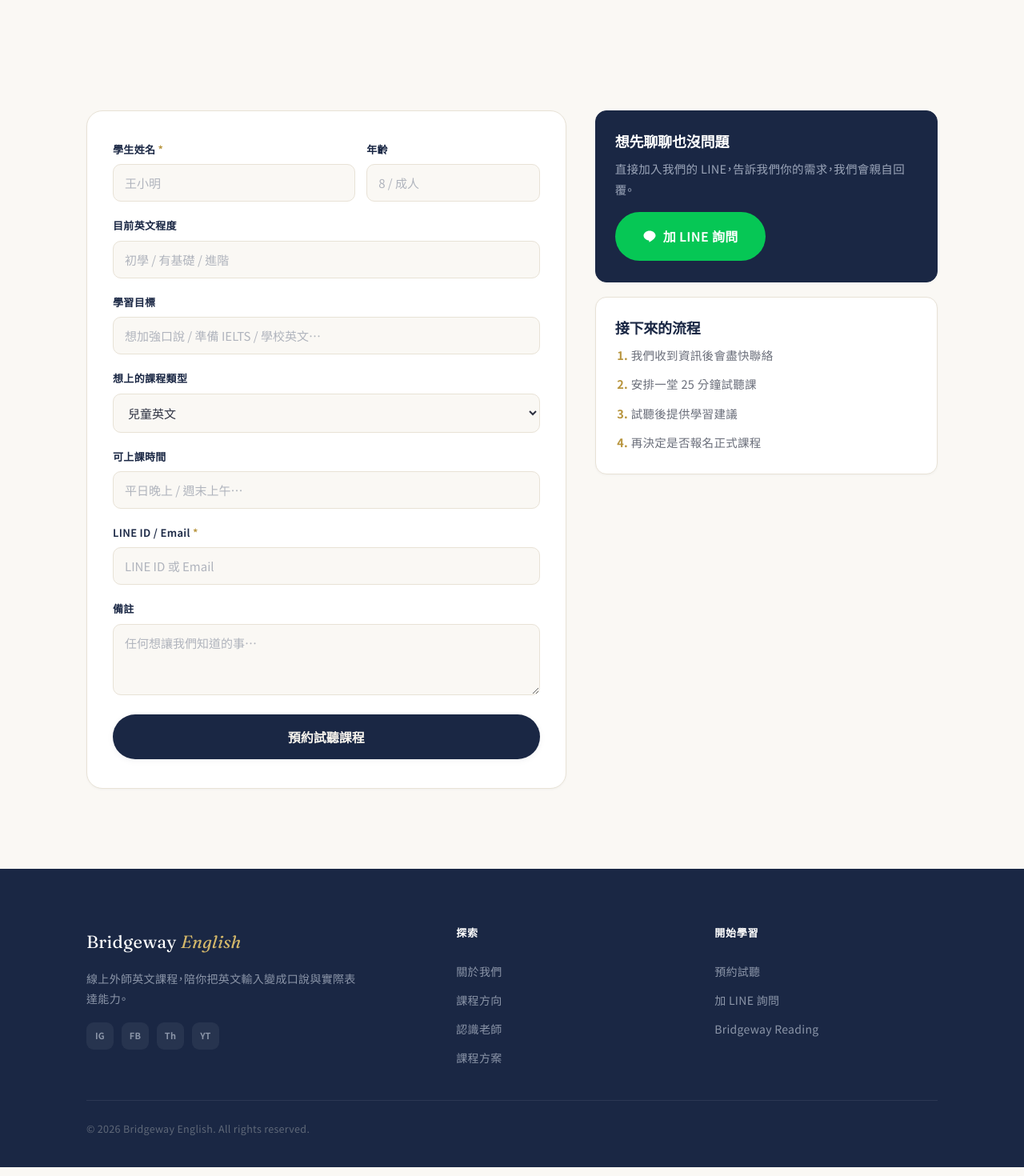
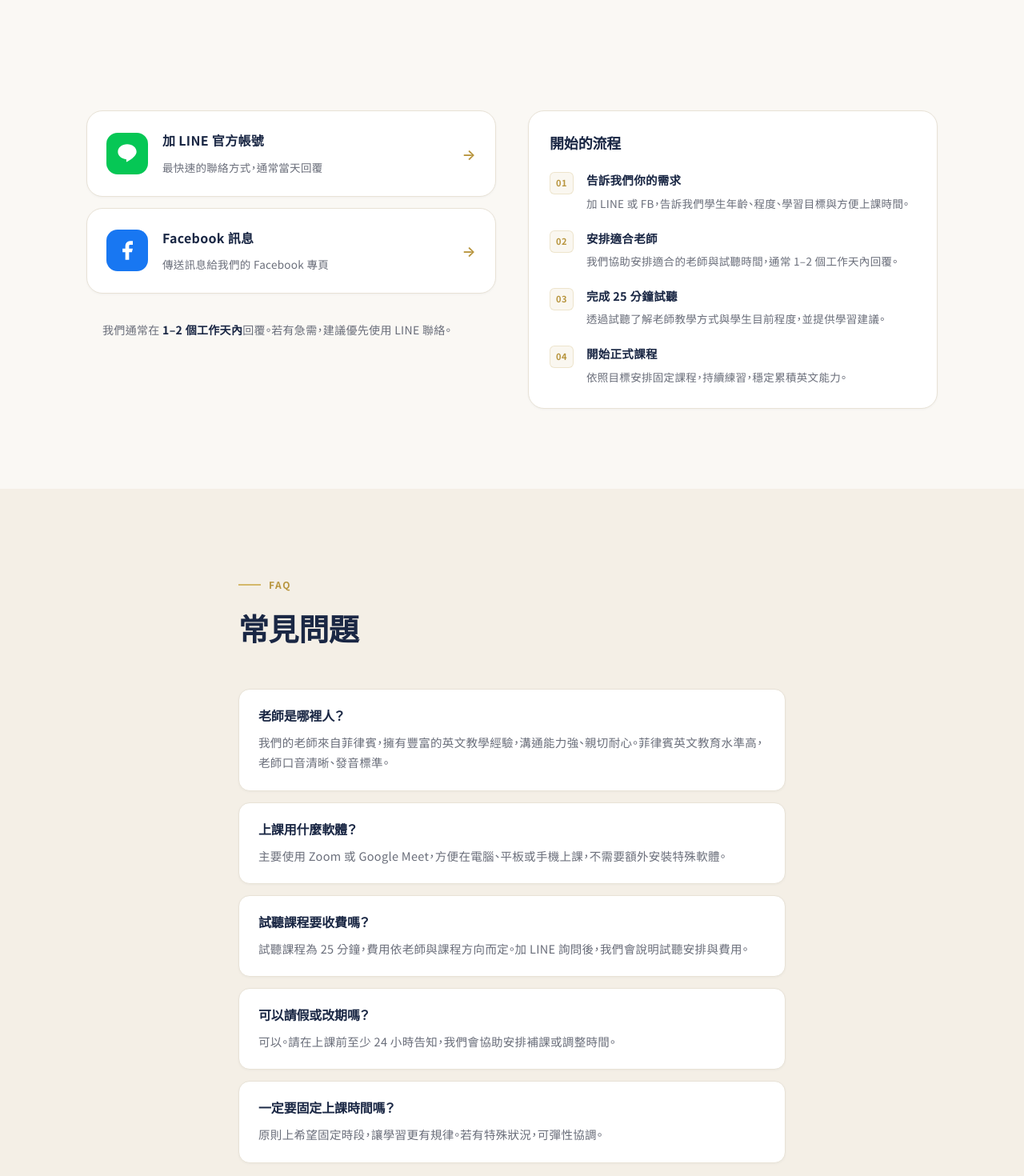
Before and after one commit to bridgewayenglish123-cpu/bridgeway-english, a Next.js app: page /contact in a window 1280 px wide. Shown: the part 340-1810 px from the top of the page at 80% size. Built offline with nearby package versions, Linux system fonts and the light colour scheme.

Commit message:
feat: hero title, remove emoji, fix teacher order, add vocab courses, footer SVG icons, contact to LINE+FB+FAQ, pricing note

```diff
--- a/app/contact/page.tsx
+++ b/app/contact/page.tsx
@@ -1,56 +1,36 @@
 "use client";
-import { useState } from "react";
 import { Reveal } from "@/components/Reveal";
 import { IcLine } from "@/components/Icons";
-import { LINE_URL } from "@/lib/data";
+import { LINE_URL, social } from "@/lib/data";
 
-const courseTypes = ["兒童英文", "成人口說", "閱讀理解", "文法寫作", "多益 / 雅思 / 托福", "商業英文", "團體課程", "還不確定"];
+const FB_URL = "https://www.facebook.com/profile.php?id=61588545042657";
+
+const steps = [
+  { n: "01", title: "告訴我們你的需求", body: "加 LINE 或 FB，告訴我們學生年齡、程度、學習目標與方便上課時間。" },
+  { n: "02", title: "安排適合老師", body: "我們協助安排適合的老師與試聽時間，通常 1–2 個工作天內回覆。" },
+  { n: "03", title: "完成 25 分鐘試聽", body: "透過試聽了解老師教學方式與學生目前程度，並提供學習建議。" },
+  { n: "04", title: "開始正式課程", body: "依照目標安排固定課程，持續練習，穩定累積英文能力。" },
+];
+
+const faqs = [
+  { q: "老師是哪裡人？", a: "我們的老師來自菲律賓，擁有豐富的英文教學經驗，溝通能力強、親切耐心。菲律賓英文教育水準高，老師口音清晰、發音標準。" },
+  { q: "上課用什麼軟體？", a: "主要使用 Zoom 或 Google Meet，方便在電腦、平板或手機上課，不需要額外安裝特殊軟體。" },
+  { q: "試聽課程要收費嗎？", a: "試聽課程為 25 分鐘，費用依老師與課程方向而定。加 LINE 詢問後，我們會說明試聽安排與費用。" },
+  { q: "可以請假或改期嗎？", a: "可以。請在上課前至少 24 小時告知，我們會協助安排補課或調整時間。" },
+  { q: "一定要固定上課時間嗎？", a: "原則上希望固定時段，讓學習更有規律。若有特殊狀況，可彈性協調。" },
+];
 
 export default function Contact() {
-  const [sent, setSent] = useState(false);
-  const [form, setForm] = useState({
-    name: "", age: "", level: "", goal: "", course: courseTypes[0], time: "", contact: "", notes: "",
-  });
-  const set = (k: string, v: string) => setForm(f => ({ ...f, [k]: v }));
-
-  const [error, setError] = useState("");
-
-  const submit = async () => {
-    if (!form.name || !form.contact) {
-      setError("請填寫姓名與聯絡方式");
-      return;
-    }
-    setError("");
-    try {
-      const body = new URLSearchParams({
-        "form-name": "contact",
-        ...form,
-      });
-      const res = await fetch("/", {
-        method: "POST",
-        headers: { "Content-Type": "application/x-www-form-urlencoded" },
-        body: body.toString(),
-      });
-      if (res.ok) {
-        setSent(true);
-      } else {
-        setError("送出失敗，請直接加 LINE 聯絡我們。");
-      }
-    } catch {
-      setError("送出失敗，請直接加 LINE 聯絡我們。");
-    }
-  };
-
   return (
     <>
       <section className="pg-hero">
         <div className="container">
           <Reveal>
-            <span className="label">BOOK A TRIAL</span>
-            <h1>預約試聽課程</h1>
+            <span className="label">CONTACT</span>
+            <h1>聯絡我們</h1>
             <p className="pg-desc">
-              填寫以下資訊，我們會協助你找到適合的老師與學習方向。
-              也歡迎直接加 LINE 詢問。
+              有任何問題，歡迎直接加 LINE 或 Facebook 聯絡我們。
+              告訴我們學生年齡、程度與學習目標，我們會親自回覆並協助安排。
             </p>
           </Reveal>
         </div>
@@ -59,123 +39,118 @@ export default function Contact() {
       <section className="section ct-section">
         <div className="container ct-grid">
           <Reveal>
-            <div className="ct-form">
-              {sent ? (
-                <div className="ct-ok">
-                  <div className="ct-ok-icon">✓</div>
-                  <h2>已收到你的資訊</h2>
-                  <p>我們會盡快與你聯絡，協助安排試聽課程。</p>
+            <div className="ct-channels">
+              <a href={LINE_URL} target="_blank" rel="noopener noreferrer" className="ct-channel ct-line">
+                <div className="ct-ch-icon">
+                  <IcLine size={28} />
                 </div>
-              ) : (
-                <div className="ct-fields">
-                  <div className="ct-row">
-                    <Fld label="學生姓名" req>
-                      <input value={form.name} onChange={e => set("name", e.target.value)} placeholder="王小明" />
-                    </Fld>
-                    <Fld label="年齡">
-                      <input value={form.age} onChange={e => set("age", e.target.value)} placeholder="8 / 成人" />
-                    </Fld>
-                  </div>
-                  <Fld label="目前英文程度">
-                    <input value={form.level} onChange={e => set("level", e.target.value)} placeholder="初學 / 有基礎 / 進階" />
-                  </Fld>
-                  <Fld label="學習目標">
-                    <input value={form.goal} onChange={e => set("goal", e.target.value)} placeholder="想加強口說 / 準備 IELTS / 學校英文…" />
-                  </Fld>
-                  <Fld label="想上的課程類型">
-                    <select value={form.course} onChange={e => set("course", e.target.value)}>
-                      {courseTypes.map(c => <option key={c}>{c}</option>)}
-                    </select>
-                  </Fld>
-                  <Fld label="可上課時間">
-                    <input value={form.time} onChange={e => set("time", e.target.value)} placeholder="平日晚上 / 週末上午…" />
-                  </Fld>
-                  <Fld label="LINE ID / Email" req>
-                    <input value={form.contact} onChange={e => set("contact", e.target.value)} placeholder="LINE ID 或 Email" />
-                  </Fld>
-                  <Fld label="備註">
-                    <textarea rows={3} value={form.notes} onChange={e => set("notes", e.target.value)} placeholder="任何想讓我們知道的事…" />
-                  </Fld>
-                  {error && <p style={{ color: "#c0392b", fontSize: 14, marginTop: -6 }}>{error}</p>}
-                  <button className="btn btn-primary btn-lg ct-submit" onClick={submit}>
-                    預約試聽課程
-                  </button>
+                <div className="ct-ch-info">
+                  <strong>加 LINE 官方帳號</strong>
+                  <span>最快速的聯絡方式，通常當天回覆</span>
                 </div>
-              )}
+                <span className="ct-ch-arrow">→</span>
+              </a>
+              <a href={FB_URL} target="_blank" rel="noopener noreferrer" className="ct-channel ct-fb">
+                <div className="ct-ch-icon ct-ch-icon--fb">
+                  <svg width="28" height="28" viewBox="0 0 24 24" fill="currentColor">
+                    <path d="M18 2h-3a5 5 0 0 0-5 5v3H7v4h3v8h4v-8h3l1-4h-4V7a1 1 0 0 1 1-1h3z"/>
+                  </svg>
+                </div>
+                <div className="ct-ch-info">
+                  <strong>Facebook 訊息</strong>
+                  <span>傳送訊息給我們的 Facebook 專頁</span>
+                </div>
+                <span className="ct-ch-arrow">→</span>
+              </a>
+
+              <div className="ct-note">
+                <p>我們通常在 <strong>1–2 個工作天內</strong>回覆。若有急需，建議優先使用 LINE 聯絡。</p>
+              </div>
             </div>
           </Reveal>
 
           <Reveal delay={120}>
-            <aside className="ct-aside">
-              <div className="ct-card ct-line-card">
-                <h3>想先聊聊也沒問題</h3>
-                <p>直接加入我們的 LINE，告訴我們你的需求，我們會親自回覆。</p>
-                <a href={LINE_URL} target="_blank" rel="noopener noreferrer" className="btn btn-line btn-lg" style={{ marginTop: 16 }}>
-                  <IcLine size={18} /> 加 LINE 詢問
-                </a>
+            <div className="ct-right">
+              <div className="ct-steps-card">
+                <h3>開始的流程</h3>
+                <div className="ct-steps">
+                  {steps.map(s => (
+                    <div key={s.n} className="ct-step">
+                      <span className="ct-step-n">{s.n}</span>
+                      <div>
+                        <strong>{s.title}</strong>
+                        <p>{s.body}</p>
+                      </div>
+                    </div>
+                  ))}
+                </div>
               </div>
-              <div className="ct-card">
-                <h3>接下來的流程</h3>
-                <ol className="ct-steps">
-                  <li>我們收到資訊後會盡快聯絡</li>
-                  <li>安排一堂 25 分鐘試聽課</li>
-                  <li>試聽後提供學習建議</li>
-                  <li>再決定是否報名正式課程</li>
-                </ol>
-              </div>
-            </aside>
+            </div>
           </Reveal>
+        </div>
+      </section>
+
+      <section className="section section--alt">
+        <div className="container faq-wrap">
+          <Reveal>
+            <div className="sh">
+              <span className="label">FAQ</span>
+              <h2>常見問題</h2>
+            </div>
+          </Reveal>
+          <div className="faq-list">
+            {faqs.map((f, i) => (
+              <Reveal key={i} delay={i * 50}>
+                <div className="faq-item">
+                  <h3>{f.q}</h3>
+                  <p>{f.a}</p>
+                </div>
+              </Reveal>
+            ))}
+          </div>
         </div>
       </section>
 
       <style jsx>{`
         .pg-hero { padding: 72px 0 48px; }
         .pg-desc { font-size: 16px; color: var(--text-secondary); margin-top: 20px; max-width: 520px; line-height: 1.95; }
-        .ct-grid { display: grid; grid-template-columns: 1.4fr 1fr; gap: 36px; align-items: start; }
-        .ct-form { background: var(--surface); border: 1px solid var(--border); border-radius: var(--r-lg); padding: 36px 32px; box-shadow: var(--shadow-xs); }
-        .ct-fields { display: flex; flex-direction: column; gap: 18px; }
-        .ct-row { display: grid; grid-template-columns: 1.4fr 1fr; gap: 14px; }
-        .ct-submit { width: 100%; margin-top: 6px; }
-        .ct-ok { text-align: center; padding: 28px 10px; }
-        .ct-ok-icon { width: 56px; height: 56px; border-radius: 50%; background: var(--gold-bg); color: var(--gold); display: flex; align-items: center; justify-content: center; font-size: 28px; margin: 0 auto 18px; border: 1.5px solid var(--gold-soft); }
-        .ct-ok h2 { font-size: 22px; }
-        .ct-ok p { color: var(--text-secondary); margin-top: 12px; }
-        .ct-aside { display: flex; flex-direction: column; gap: 18px; }
-        .ct-card { background: var(--surface); border: 1px solid var(--border); border-radius: var(--r); padding: 26px 24px; box-shadow: var(--shadow-xs); }
-        .ct-card h3 { font-size: 18px; margin-bottom: 10px; }
-        .ct-card p { font-size: 14.5px; color: var(--text-secondary); line-height: 1.75; }
-        .ct-line-card { background: var(--navy); border-color: var(--navy); }
-        .ct-line-card h3 { color: #fff; }
-        .ct-line-card p { color: #9aa4b8; }
-        .ct-steps { padding-left: 20px; display: grid; gap: 10px; list-style: decimal; }
-        .ct-steps li { font-size: 14.5px; color: var(--text-secondary); }
-        .ct-steps li::marker { color: var(--gold); font-weight: 700; }
+        .ct-grid { display: grid; grid-template-columns: 1fr 1fr; gap: 40px; align-items: start; }
+        .ct-channels { display: flex; flex-direction: column; gap: 14px; }
+        .ct-channel {
+          display: flex; align-items: center; gap: 18px;
+          background: var(--surface); border: 1.5px solid var(--border);
+          border-radius: var(--r-lg); padding: 22px 24px;
+          box-shadow: var(--shadow-xs); transition: border-color .2s, box-shadow .2s, transform .2s;
+          text-decoration: none;
+        }
+        .ct-channel:hover { border-color: var(--gold); box-shadow: var(--shadow-sm); transform: translateY(-2px); }
+        .ct-ch-icon {
+          width: 52px; height: 52px; border-radius: 14px;
+          background: #06C755; color: #fff;
+          display: flex; align-items: center; justify-content: center; flex-shrink: 0;
+        }
+        .ct-ch-icon--fb { background: #1877F2; }
+        .ct-ch-info { flex: 1; }
+        .ct-ch-info strong { display: block; font-size: 16px; color: var(--navy); margin-bottom: 4px; }
+        .ct-ch-info span { font-size: 13.5px; color: var(--text-secondary); }
+        .ct-ch-arrow { font-size: 18px; color: var(--gold); font-weight: 600; flex-shrink: 0; }
+        .ct-note { background: var(--bg-alt); border-radius: var(--r); padding: 16px 20px; margin-top: 4px; }
+        .ct-note p { font-size: 14px; color: var(--text-secondary); line-height: 1.7; }
+        .ct-note strong { color: var(--navy); }
+        .ct-steps-card { background: var(--surface); border: 1px solid var(--border); border-radius: var(--r-lg); padding: 28px 26px; box-shadow: var(--shadow-xs); }
+        .ct-steps-card h3 { font-size: 18px; margin-bottom: 22px; color: var(--navy); }
+        .ct-steps { display: flex; flex-direction: column; gap: 20px; }
+        .ct-step { display: flex; gap: 16px; align-items: flex-start; }
+        .ct-step-n { font-size: 11px; font-weight: 700; color: var(--gold); background: var(--gold-bg); border: 1px solid rgba(184,149,62,.2); border-radius: 6px; padding: 3px 7px; flex-shrink: 0; margin-top: 3px; letter-spacing: .04em; }
+        .ct-step strong { display: block; font-size: 14.5px; color: var(--navy); margin-bottom: 4px; }
+        .ct-step p { font-size: 13.5px; color: var(--text-secondary); line-height: 1.65; }
+        .faq-wrap { max-width: 740px; }
+        .faq-list { display: flex; flex-direction: column; gap: 14px; margin-top: 36px; }
+        .faq-item { background: var(--surface); border: 1px solid var(--border); border-radius: var(--r); padding: 22px 24px; box-shadow: var(--shadow-xs); }
+        .faq-item h3 { font-size: 16px; color: var(--navy); margin-bottom: 10px; }
+        .faq-item p { font-size: 14.5px; color: var(--text-secondary); line-height: 1.75; }
         @media (max-width: 820px) { .ct-grid { grid-template-columns: 1fr; } }
-        @media (max-width: 480px) { .ct-row { grid-template-columns: 1fr; } .ct-form { padding: 28px 22px; } }
       `}</style>
     </>
   );
 }
-
-function Fld({ label, req, children }: { label: string; req?: boolean; children: React.ReactNode }) {
-  return (
-    <label className="fld">
-      <span className="fld-label">{label}{req && <i> *</i>}</span>
-      {children}
-      <style jsx>{`
-        .fld { display: flex; flex-direction: column; gap: 7px; }
-        .fld-label { font-size: 13px; font-weight: 600; color: var(--navy); }
-        .fld-label i { color: var(--gold); font-style: normal; }
-        .fld :global(input), .fld :global(select), .fld :global(textarea) {
-          font-family: inherit; font-size: 15px; color: var(--text);
-          background: var(--bg); border: 1.5px solid var(--border); border-radius: 10px;
-          padding: 12px 14px; width: 100%; transition: border-color .2s, background .2s; resize: vertical;
-        }
-        .fld :global(input:focus), .fld :global(select:focus), .fld :global(textarea:focus) {
-          outline: none; border-color: var(--gold); background: var(--surface);
-        }
-        .fld :global(::placeholder) { color: #b0b4bd; }
-      `}</style>
-    </label>
-  );
-}
--- a/app/courses/page.tsx
+++ b/app/courses/page.tsx
@@ -32,7 +32,6 @@ export default function Courses() {
             <Reveal key={c.id} delay={i * 50}>
               <article className="cr">
                 <div className="cr-left">
-                  <span className="cr-emoji">{c.emoji}</span>
                   <h2>{c.title}</h2>
                 </div>
                 <div className="cr-right">
@@ -79,7 +78,6 @@ export default function Courses() {
           transition: box-shadow .3s, border-color .3s;
         }
         .cr:hover { box-shadow: var(--shadow-md); border-color: var(--gold-soft); }
-        .cr-emoji { font-size: 32px; display: block; margin-bottom: 14px; }
         .cr-left h2 { font-size: clamp(22px, 2.6vw, 28px); }
         .cr-desc { font-size: 15px; color: var(--text-secondary); line-height: 1.75; margin-bottom: 16px; }
         .cr-tags { display: flex; flex-wrap: wrap; gap: 8px; }
--- a/components/Footer.tsx
+++ b/components/Footer.tsx
@@ -1,5 +1,10 @@
 import Link from "next/link";
 import { LINE_URL, social } from "@/lib/data";
+
+const IcIG = () => <svg width="16" height="16" viewBox="0 0 24 24" fill="none" stroke="currentColor" strokeWidth="1.8" strokeLinecap="round" strokeLinejoin="round"><rect x="2" y="2" width="20" height="20" rx="5" ry="5"/><circle cx="12" cy="12" r="4"/><circle cx="17.5" cy="6.5" r="1" fill="currentColor" stroke="none"/></svg>;
+const IcFB = () => <svg width="16" height="16" viewBox="0 0 24 24" fill="currentColor"><path d="M18 2h-3a5 5 0 0 0-5 5v3H7v4h3v8h4v-8h3l1-4h-4V7a1 1 0 0 1 1-1h3z"/></svg>;
+const IcTh = () => <svg width="16" height="16" viewBox="0 0 24 24" fill="currentColor"><path d="M12 2C6.48 2 2 6.48 2 12s4.48 10 10 10 10-4.48 10-10S17.52 2 12 2zm0 4c1.66 0 3 1.34 3 3s-1.34 3-3 3-3-1.34-3-3 1.34-3 3-3zm0 14.2c-2.5 0-4.71-1.28-6-3.22.03-1.99 4-3.08 6-3.08 1.99 0 5.97 1.09 6 3.08-1.29 1.94-3.5 3.22-6 3.22z"/></svg>;
+const IcYT = () => <svg width="16" height="16" viewBox="0 0 24 24" fill="currentColor"><path d="M22.54 6.42a2.78 2.78 0 0 0-1.95-1.96C18.88 4 12 4 12 4s-6.88 0-8.59.46a2.78 2.78 0 0 0-1.95 1.96A29 29 0 0 0 1 12a29 29 0 0 0 .46 5.58A2.78 2.78 0 0 0 3.41 19.6C5.12 20 12 20 12 20s6.88 0 8.59-.46a2.78 2.78 0 0 0 1.95-1.95A29 29 0 0 0 23 12a29 29 0 0 0-.46-5.58zM9.75 15.02V8.98L15.5 12l-5.75 3.02z"/></svg>;
 
 export default function Footer() {
   return (
@@ -12,10 +17,10 @@ export default function Footer() {
               線上外師英文課程，陪你把英文輸入變成口說與實際表達能力。
             </p>
             <div className="ft-social">
-              <a href={social.instagram} target="_blank" rel="noopener noreferrer" aria-label="Instagram">IG</a>
-              <a href={social.facebook} target="_blank" rel="noopener noreferrer" aria-label="Facebook">FB</a>
-              <a href={social.threads} target="_blank" rel="noopener noreferrer" aria-label="Threads">Th</a>
-              <a href={social.youtube} target="_blank" rel="noopener noreferrer" aria-label="YouTube">YT</a>
+              <a href={social.instagram} target="_blank" rel="noopener noreferrer" aria-label="Instagram"><IcIG /></a>
+              <a href={social.facebook} target="_blank" rel="noopener noreferrer" aria-label="Facebook"><IcFB /></a>
+              <a href={social.threads} target="_blank" rel="noopener noreferrer" aria-label="Threads"><IcTh /></a>
+              <a href={social.youtube} target="_blank" rel="noopener noreferrer" aria-label="YouTube"><IcYT /></a>
             </div>
           </div>
 
--- a/components/Header.tsx
+++ b/components/Header.tsx
@@ -10,6 +10,7 @@ const nav = [
   { href: "/courses", label: "課程方向" },
   { href: "/teachers", label: "認識老師" },
   { href: "/pricing", label: "課程方案" },
+  { href: "/contact", label: "聯絡我們" },
 ];
 
 export default function Header() {
@@ -79,10 +80,10 @@ export default function Header() {
           color: var(--navy); letter-spacing: -0.02em; margin-right: auto;
         }
         .hd-brand span { font-weight: 400; font-style: italic; color: var(--text-secondary); }
-        .hd-nav { display: flex; gap: 2px; }
+        .hd-nav { display: flex; gap: 4px; }
         .hd-link {
           font-size: 14.5px; font-weight: 500; color: var(--text-secondary);
-          padding: 7px 14px; border-radius: 99px; transition: color .2s, background .2s;
+          padding: 7px 16px; border-radius: 99px; transition: color .2s, background .2s;
         }
         .hd-link:hover { color: var(--navy); }
         .hd-link.active { color: var(--navy); background: var(--bg-warm); }
```
Also changed, not shown: app/page.tsx (+16 -20 lines), lib/data.ts (+22 -12 lines).
